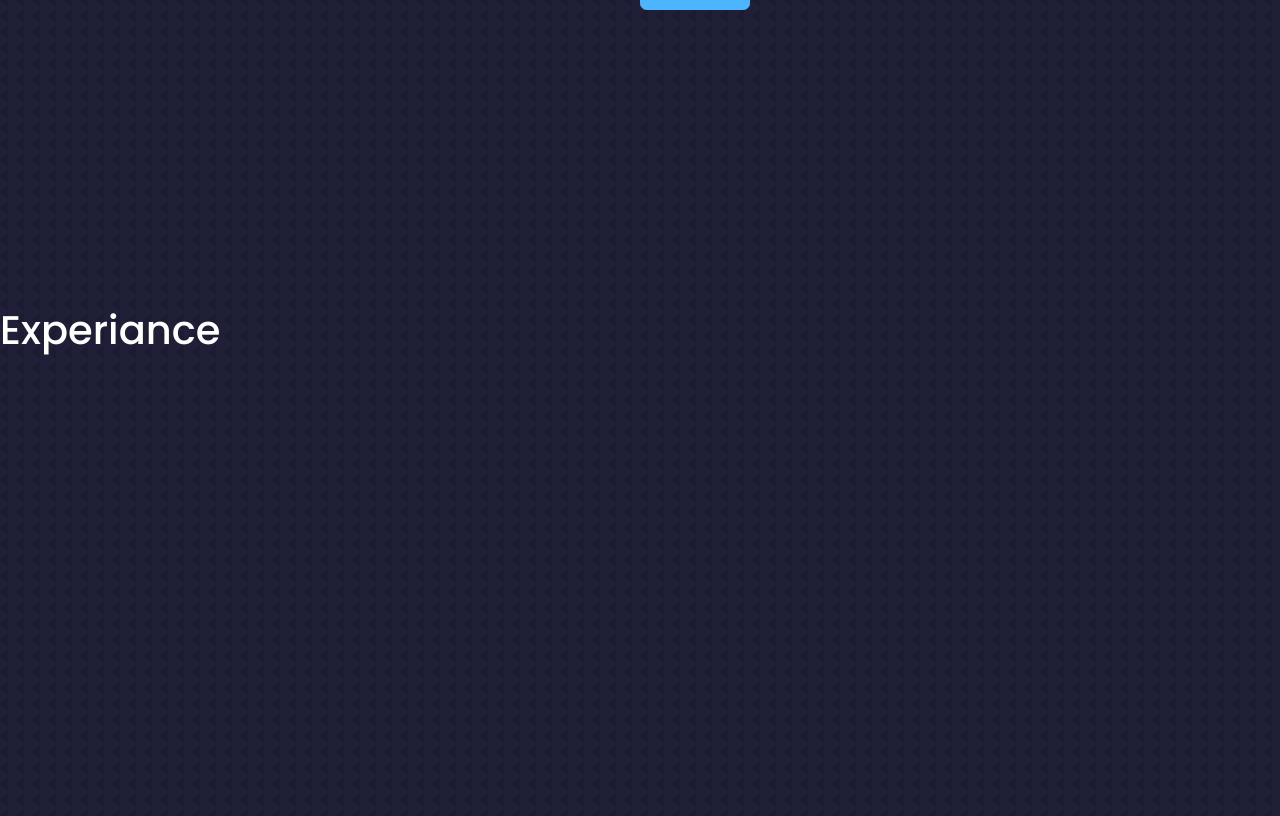
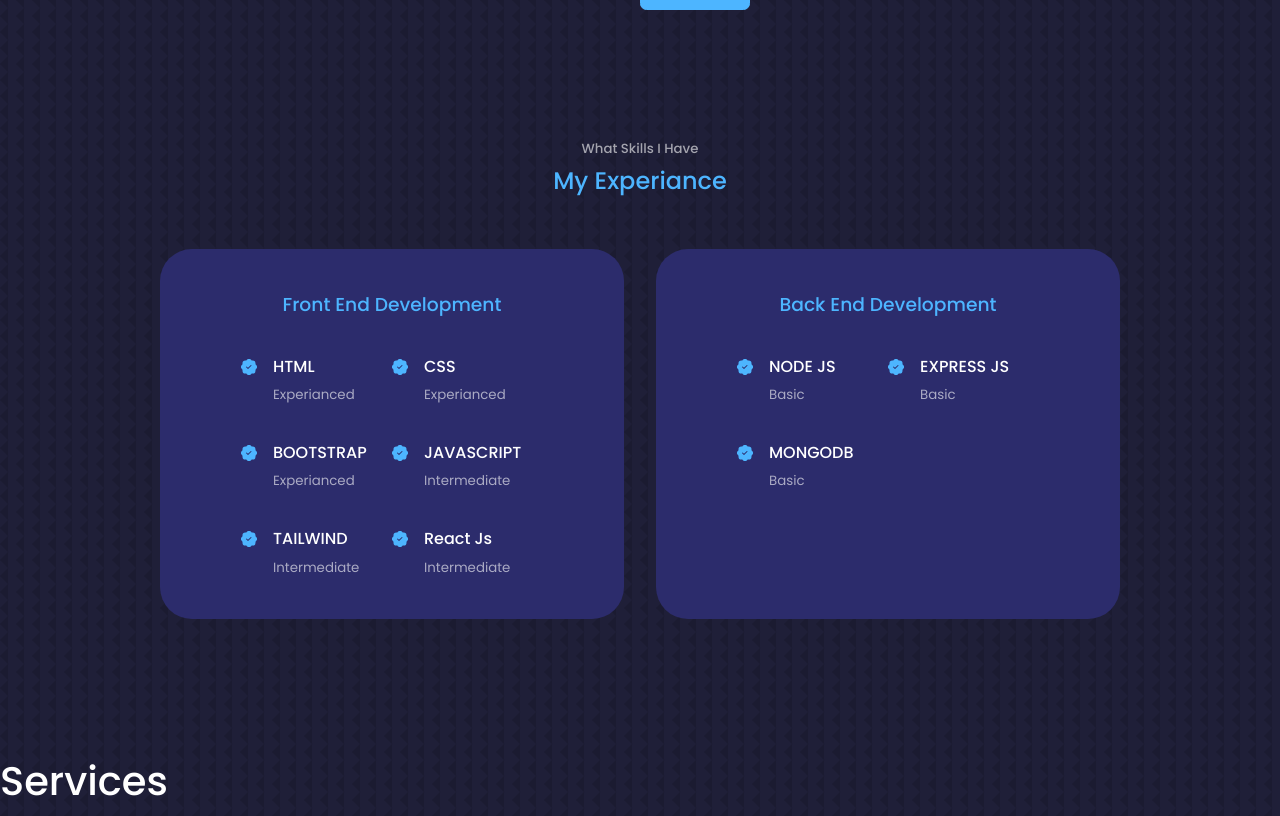
Before and after one commit to Mehedi-irfan/portfolio, a React (Create React App) app: page / in a window 1280 px wide. Shown: the part 1560-2376 px from the top of the page. Built offline with nearby package versions, Linux system fonts and the light colour scheme.

Commit message:
experianced component added

```diff
--- a/src/Component/About/About.jsx
+++ b/src/Component/About/About.jsx
@@ -2,6 +2,8 @@ import React from 'react';
 import './About.css';
 import AboutME from '../../asstes/images/20191106091849_IMG_1222-removebg-preview.png';
 import { FaAward } from 'react-icons/fa';
+import { FiUsers } from 'react-icons/fi';
+import { VscFolderLibrary } from 'react-icons/vsc';
 
 const About = () => {
     return (
@@ -24,19 +26,19 @@ const About = () => {
                         </article>
 
                         <article className='about__card'>
-                            <FaAward className='about__icon' />
+                            <FiUsers className='about__icon' />
                             <h5>Clients</h5>
                             <small>5 Clients Handle</small>
                         </article>
 
                         <article className='about__card'>
-                            <FaAward className='about__icon' />
+                            <VscFolderLibrary className='about__icon' />
                             <h5>Projects</h5>
                             <small>10 Projects</small>
                         </article>
 
                     </div>
-                    <p>I am a Front End developer based in Bangladesh. I have developed multiple MERN stack projects and 10+ Front End projects. Programming is my passion. I love to code. I devote my full attention to designing and building websites. My biggest strength is I never stop learning and never give up when getting any Bugs / Errors on the code. Rather than spending hours trying to figure it out. I try several methods. Eventually, I found and fixed the problem.</p>
+                    <p>I am a Front End developer based in Bangladesh. I have developed multiple MERN stack projects and 10+ Front End projects. Programming is my passion. I devote my full attention to designing and building websites. My biggest strength is I never stop learning and never give up when getting any Bugs / Errors on the code. Rather than spending hours trying to figure it out. I try several methods. Eventually, I found and fixed the problem.</p>
 
                     <a href="#contact" className='btn btn-primary'>Let's Talk</a>
                 </div>
--- a/src/Component/Experiance/Experiance.css
+++ b/src/Component/Experiance/Experiance.css
@@ -0,0 +1,60 @@
+.experiance__container {
+  display: grid;
+  grid-template-columns: 1fr 1fr;
+  gap: 2rem;
+}
+.experiance__container > div {
+  background-color: var(--color-bg-variant);
+  padding: 2.4rem 5rem;
+  border-radius: 2rem;
+  border: 1px solid transparent;
+  transition: var(--transition);
+}
+.experiance__container > div:hover {
+  background-color: transparent;
+  border-color: var(--color-bg-variant);
+  cursor: default;
+}
+.experiance__container > div h3 {
+  text-align: center;
+  margin-bottom: 2rem;
+  color: var(--color-parmary);
+}
+.experiance__content {
+  display: grid;
+  grid-template-columns: 1fr 1fr;
+  row-gap: 2rem;
+}
+.experiance__details {
+  display: flex;
+  gap: 1rem;
+}
+.experiance__details__icon {
+  margin-top: 6px;
+  color: var(--color-parmary);
+}
+
+/*==================== MEDIA QUERIS (MEDIUM DEVICES)=======================*/
+@media screen and (max-width: 1024px) {
+  .experiance__container {
+    grid-template-columns: 1fr;
+  }
+  .experiance__container > div {
+    width: 80%;
+    padding: 2rem;
+    margin: 0 auto;
+  }
+  .experiance__content {
+    padding: 1rem;
+  }
+}
+/*==================== MEDIA QUERIS (SMALL DEVICES)=======================*/
+@media screen and (max-width: 600px) {
+  .experiance__container {
+    gap: 1rem;
+  }
+  .experiance__container > div {
+    width: 100%;
+    padding: 2rem 1rem;
+  }
+}
--- a/src/Component/Experiance/Experiance.jsx
+++ b/src/Component/Experiance/Experiance.jsx
@@ -1,10 +1,97 @@
 import React from 'react';
-import './Experiance.css'
+import './Experiance.css';
+import { BsPatchCheckFill } from 'react-icons/bs';
 
 const Experiance = () => {
     return (
         <section id='experiance'>
-            <h1>Experiance</h1>
+            <h5>What Skills I Have</h5>
+            <h2>My Experiance</h2>
+
+            <div className="container experiance__container">
+                <div className="experiance__frontend">
+                    <h3>Front End Development</h3>
+                    <div className="experiance__content">
+                        <article className='experiance__details'>
+                            <BsPatchCheckFill className='experiance__details__icon' />
+                            <div>
+                                <h4>HTML</h4>
+                                <small className='text-light'>Experianced</small>
+                            </div>
+                        </article>
+
+                        <article className='experiance__details'>
+                            <BsPatchCheckFill className='experiance__details__icon' />
+                            <div>
+                                <h4>CSS</h4>
+                                <small className='text-light'>Experianced</small>
+                            </div>
+                        </article>
+
+                        <article className='experiance__details'>
+                            <BsPatchCheckFill className='experiance__details__icon' />
+                            <div>
+                                <h4>BOOTSTRAP</h4>
+                                <small className='text-light'>Experianced</small>
+                            </div>
+                        </article>
+
+                        <article className='experiance__details'>
+                            <BsPatchCheckFill className='experiance__details__icon' />
+                            <div>
+                                <h4>JAVASCRIPT</h4>
+                                <small className='text-light'>Intermediate</small>
+                            </div>
+                        </article>
+
+                        <article className='experiance__details'>
+                            <BsPatchCheckFill className='experiance__details__icon' />
+                            <div>
+                                <h4>TAILWIND</h4>
+                                <small className='text-light'>Intermediate</small>
+                            </div>
+                        </article>
+
+                        <article className='experiance__details'>
+                            <BsPatchCheckFill className='experiance__details__icon' />
+                            <div>
+                                <h4>React Js</h4>
+                                <small className='text-light'>Intermediate</small>
+                            </div>
+                        </article>
+
+                    </div>
+                </div>
+                <div className="experiance__backend">
+                    <h3>Back End Development</h3>
+                    <div className="experiance__content">
+
+                        <article className='experiance__details'>
+                            <BsPatchCheckFill className='experiance__details__icon' />
+                            <div>
+                                <h4>NODE JS</h4>
+                                <small className='text-light'>Basic</small>
+                            </div>
+                        </article>
+
+                        <article className='experiance__details'>
+                            <BsPatchCheckFill className='experiance__details__icon' />
+                            <div>
+                                <h4>EXPRESS JS</h4>
+                                <small className='text-light'>Basic</small>
+                            </div>
+                        </article>
+
+                        <article className='experiance__details'>
+                            <BsPatchCheckFill className='experiance__details__icon' />
+                            <div>
+                                <h4>MONGODB</h4>
+                                <small className='text-light'>Basic</small>
+                            </div>
+                        </article>
+                    </div>
+                </div>
+            </div>
         </section>
     );
 };
--- a/src/index.css
+++ b/src/index.css
@@ -59,7 +59,6 @@ h1 {
 
 section {
   margin-top: 8rem;
-  height: 100vh;
 }
 
 section > h2,
```
